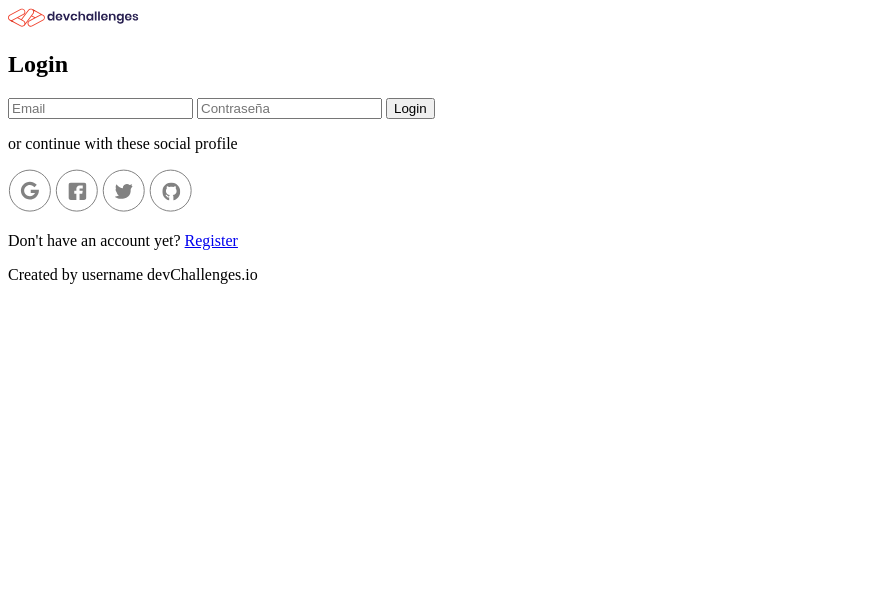
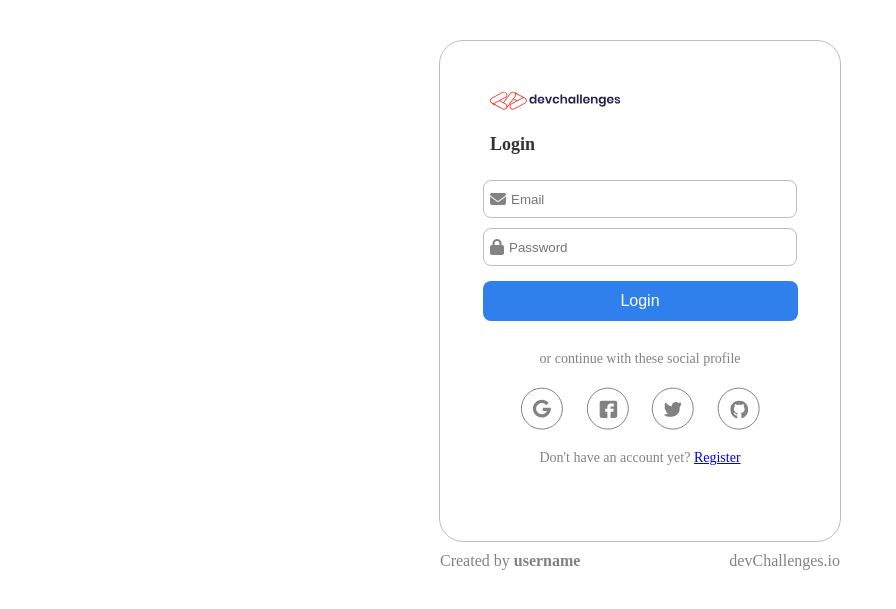
Before and after one commit to SebastianJimenezAl99/MN-P3, a PHP site: page / in a window 1280 px wide. Shown: the top 609 px of the page, without its empty margins (0-896 px from the left). Run offline with PHP 8.4, Linux system fonts and the light colour scheme; some libraries are stand-ins or nearby versions.

Commit message:
estilos del login

```diff
--- a/index.php
+++ b/index.php
@@ -22,9 +22,12 @@ if (isset($_POST["edit"])) {
     <meta name="viewport" content="width=device-width, initial-scale=1.0">
     <script src="https://cdn.jsdelivr.net/npm/sweetalert2@11"></script>
     <link rel="icon" href="./img/devchallenges.png" type="image/x-icon">
+    <link rel="stylesheet" href="./styles/style.css">
+    <script src="https://kit.fontawesome.com/f406e3edda.js" crossorigin="anonymous"></script>
     <title>Authentication App</title>
 </head>
 <body>
+    <div class="Contenedor-prncipal">
         <?php
             if (isset($_SESSION["USER"])) {
                 include("./view/header.php");
@@ -46,5 +49,7 @@ if (isset($_POST["edit"])) {
                 }
             }
         ?>
+    </div>
+
 </body>
 </html>
--- a/styles/style.css
+++ b/styles/style.css
@@ -0,0 +1,104 @@
+*{
+    margin: 0px;
+    padding: 0px;
+}
+
+body{
+
+    padding: 20px;
+    display: flex;
+    flex-direction: column;
+    justify-content: center;
+    align-items: center;
+}
+
+.Contenedor-prncipal{
+    display: flex;
+    flex-direction: column;
+    justify-content: center;
+    align-items: center;
+    width: 1280px;
+    height: 570px;
+}
+
+
+.contenedores-secundarios{
+
+    width: 300px;
+    height: 400px;
+    padding: 50px;
+    border: 1px #BDBDBD solid;
+    border-radius: 24px;
+}
+
+.contenedo-detalle{
+    width: 400px;
+    display: flex;
+    justify-content: space-between;
+    margin-top: 10px;
+    color: #828282;
+
+}
+
+
+.contenedores-secundarios h2{
+    margin: 20px 0px;
+    font-size: 18px;
+    color:  #333333;
+}
+
+.contenedores-secundarios form{
+    display: flex;
+    flex-direction: column;
+    align-items: center;
+}
+
+.contenedores-secundarios form span{
+    margin: 5px 0px;
+    display: flex;
+    align-items: center;
+    padding: 3px 6px;
+    border: 1px #BDBDBD solid;
+    border-radius: 8px;
+    min-width: 100%;
+    color: #828282;
+}
+
+.contenedores-secundarios form span input{
+    width: 100%;
+    margin-left: 5px;
+    border: none;
+    background-color: #00000000;
+    height: 30px;
+}
+
+.contenedores-secundarios form span input:focus{
+    outline: none;
+}
+
+.boton-formulario{
+    width: 105%;
+    height: 40px;
+    border-radius: 8px;
+    border: none;
+    background-color: #2F80ED;
+    color: #FFFFFF;
+    font-size: 16px;
+    margin-top: 10px;
+}
+
+.contenedor-tercero{
+    display: flex;
+    flex-direction: column;
+    align-items: center;
+    margin: 30px;
+    font-size: 14px;
+    color: #828282;
+}
+
+.contenedor-logos{
+    width: 100%;
+    display: flex;
+    justify-content: space-between;
+    margin: 20px  0px;
+}
--- a/view/login/login.php
+++ b/view/login/login.php
@@ -1,15 +1,24 @@
+<div class="contenedores-secundarios">
     <div>
-    <div>
-        <img src="../../img/devchallenges.svg" alt="Logo">
+        <img src="../../img/devchallenges.svg"  alt="Logo">
     </div>
     <h2>Login</h2>
     <form action="controller/controllerLogin.php" method="post">
+        <span>
+            <i class="fa-solid fa-envelope"></i>
             <input type="email" placeholder="Email" name="user" required>
-        <input type="password" name="pass" placeholder="Contraseña" required>
-        <input type="submit" value="Login">
+        </span>
+        <span>
+            <i class="fa-solid fa-lock"></i>
+            <input type="password" name="pass" placeholder="Password" required>
+        </span>
+
+
+        <input class="boton-formulario" type="submit" value="Login">
     </form>
+    <div class="contenedor-tercero">
         <p>or continue with these social profile</p>
-    <div>
+        <div class="contenedor-logos">
             <img src="../../img/Google.svg" alt="Google">
             <img src="../../img/Facebook.svg" alt="Facebook">
             <img src="../../img/Twitter.svg" alt="twiter">
@@ -17,7 +26,9 @@
         </div>
         <p>Don't have an account yet? <a href="/index.php?register=true">Register</a></p>
     </div>
-<div>
-    <span>Created by username</span>
+
+</div>
+<div class="contenedo-detalle">
+    <span>Created by <strong>username</strong></span>
     <span>devChallenges.io</span>
 </div>
```
Lines whose indentation alone changed are shown as unchanged.
